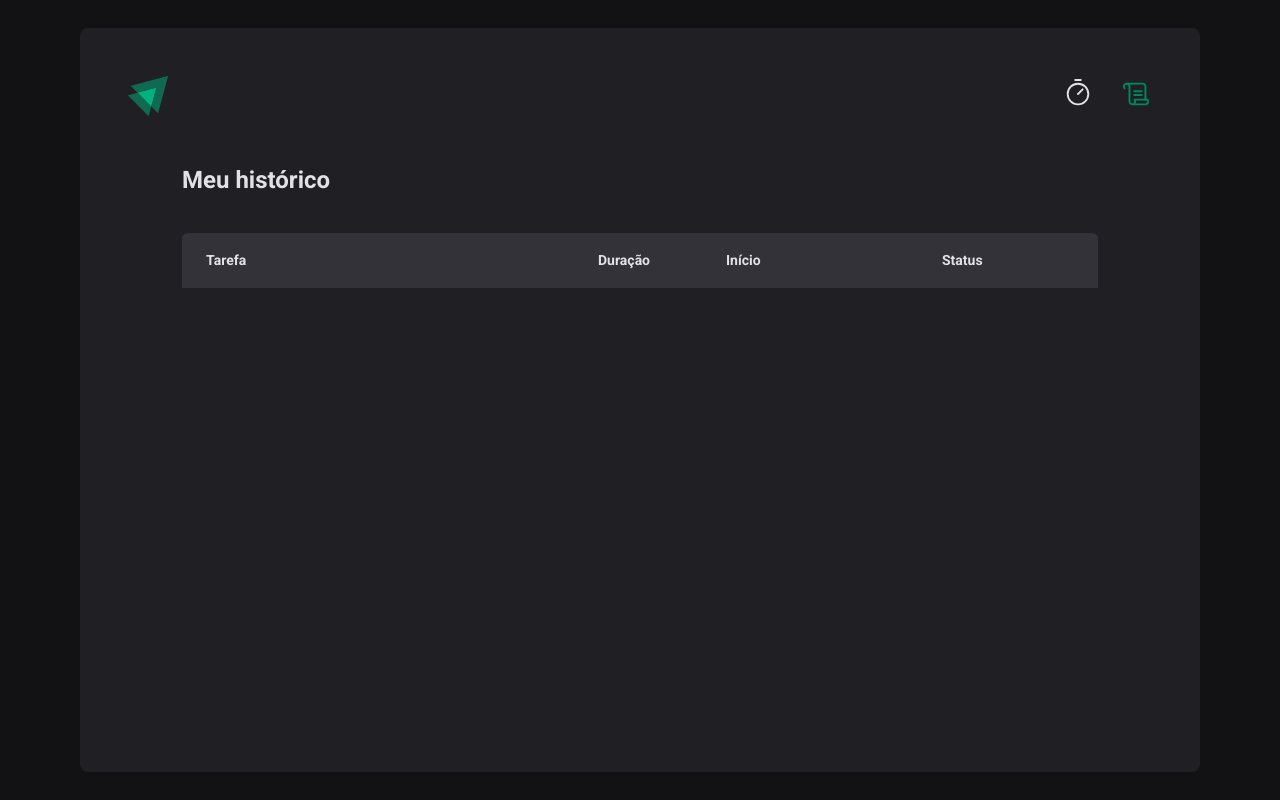
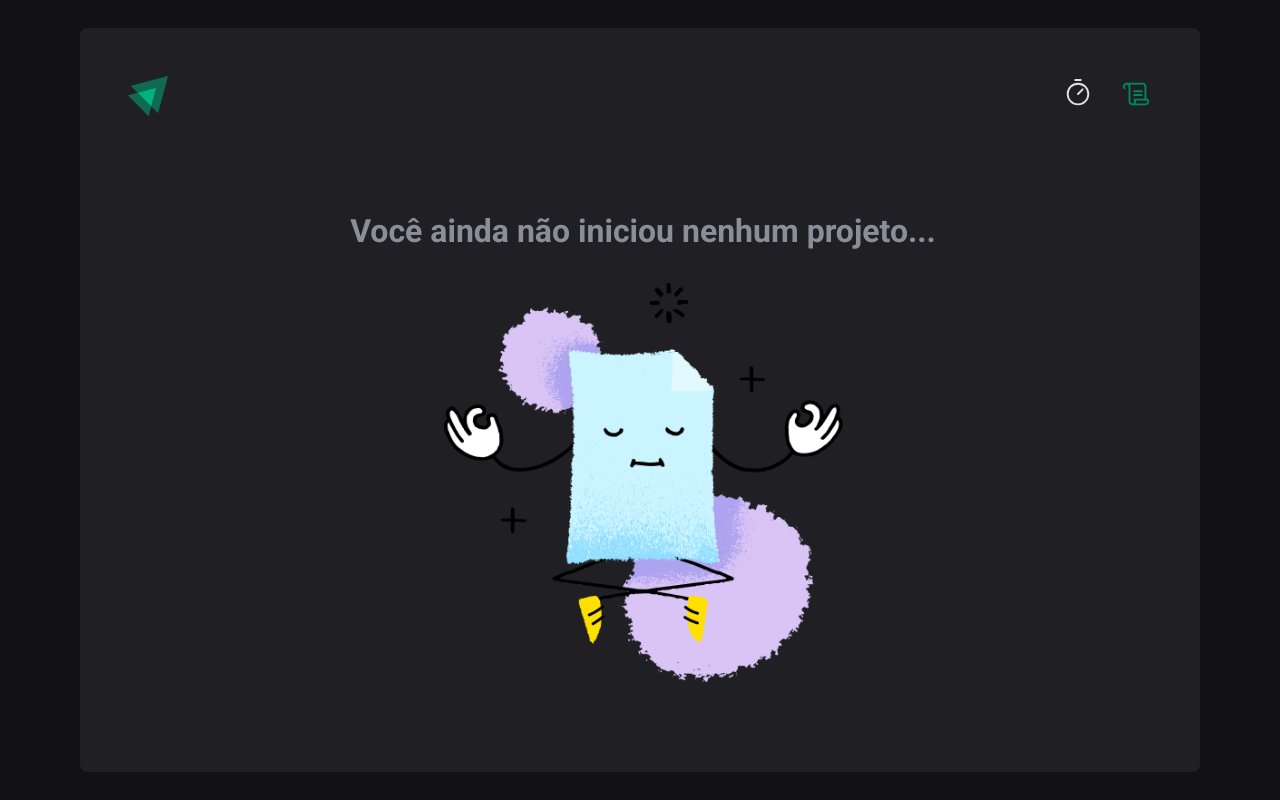
Before and after one commit to Lucariozin/ignite-timer, a React (Vite) app: page /history in a window 1280 px wide. Built offline with nearby package versions, Linux system fonts and the light colour scheme.

Commit message:
adapting the history page for when the history list is empty.

```diff
--- a/src/pages/History/index.tsx
+++ b/src/pages/History/index.tsx
@@ -5,7 +5,18 @@ import { useCycle } from '@contexts/CycleContext'
 
 import { CycleStatus } from './components/CycleStatus'
 
-import { Container, HistoryListContainer, HistoryListHeader, HistoryListScrollContainer, HistoryRow, Item, Title } from './styles'
+import {
+  Container,
+  EmptyHistoryListContainer,
+  EmptyHistoryListImg,
+  EmptyHistoryListText,
+  HistoryListContainer,
+  HistoryListHeader,
+  HistoryListScrollContainer,
+  HistoryRow,
+  Item,
+  Title,
+} from './styles'
 
 export const History = () => {
   const { historyList } = useCycle()
@@ -22,8 +33,18 @@ export const History = () => {
     return formattedDate
   }
 
+  const historyListIsEmpty = !historyList.length
+
   return (
     <Container>
+      {historyListIsEmpty ? (
+        <EmptyHistoryListContainer>
+          <EmptyHistoryListText>Você ainda não iniciou nenhum projeto...</EmptyHistoryListText>
+
+          <EmptyHistoryListImg src="/img/empty-list-image.png" alt="" />
+        </EmptyHistoryListContainer>
+      ) : (
+        <>
           <Title>Meu histórico</Title>
 
           <HistoryListContainer>
@@ -53,6 +74,8 @@ export const History = () => {
 
             </HistoryListScrollContainer>
           </HistoryListContainer>
+        </>
+      )}
     </Container>
   )
 }
--- a/src/pages/History/styles.ts
+++ b/src/pages/History/styles.ts
@@ -83,3 +83,22 @@ export const HistoryRow = styled.div`
     color: ${({ theme }) => theme.palette.gray[200]};
   }
 `
+
+export const EmptyHistoryListContainer = styled.div`
+  display: flex;
+  flex-direction: column;
+  justify-content: center;
+  align-items: center;
+  gap: 2rem;
+  margin-top: 6rem;
+`
+
+export const EmptyHistoryListText = styled.h2`
+  font-size: 2rem;
+  color: ${({ theme }) => theme.palette.gray[300]};
+`
+
+export const EmptyHistoryListImg = styled.img`
+  max-width: 25rem;
+  width: 100%;
+`
```
Also changed, not shown: public/img/empty-list-image.png (added). Lines whose indentation alone changed are shown as unchanged.
